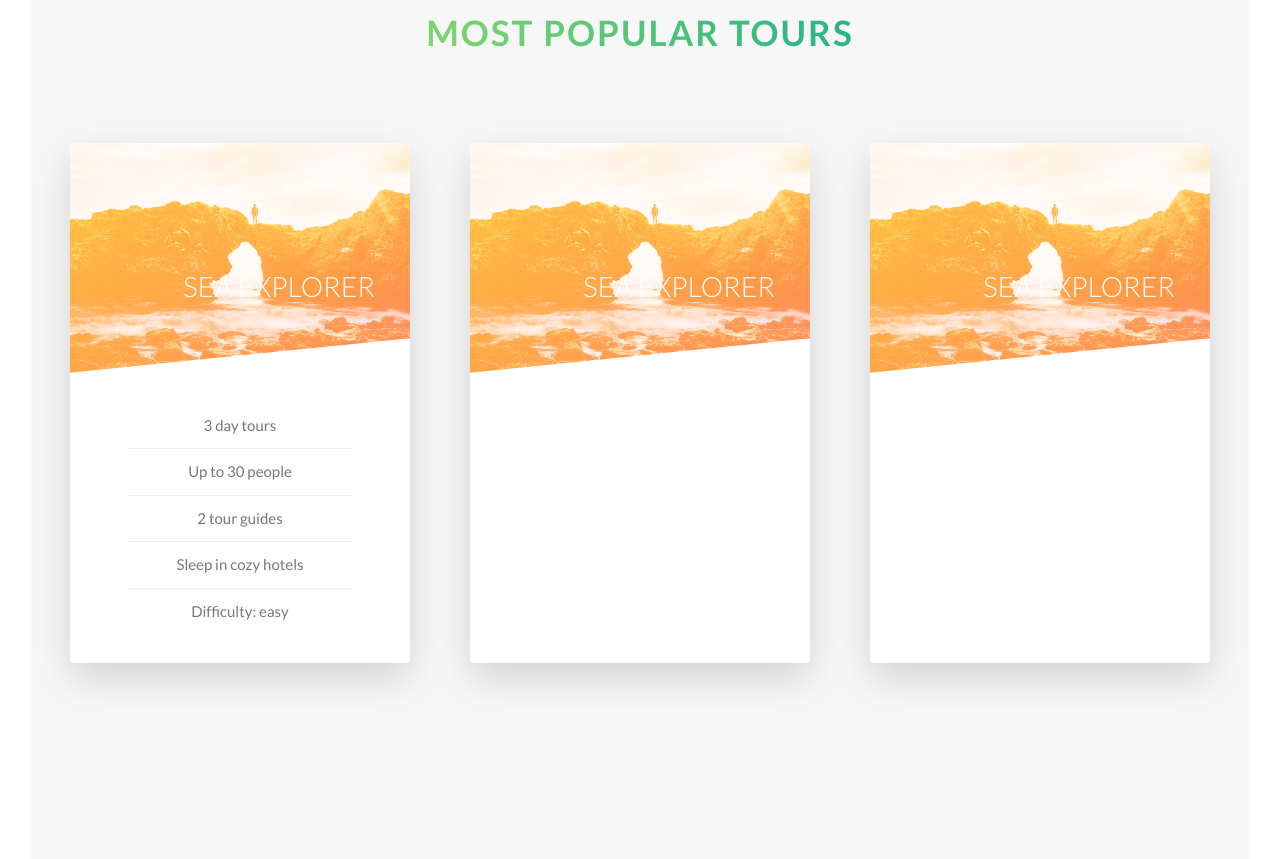
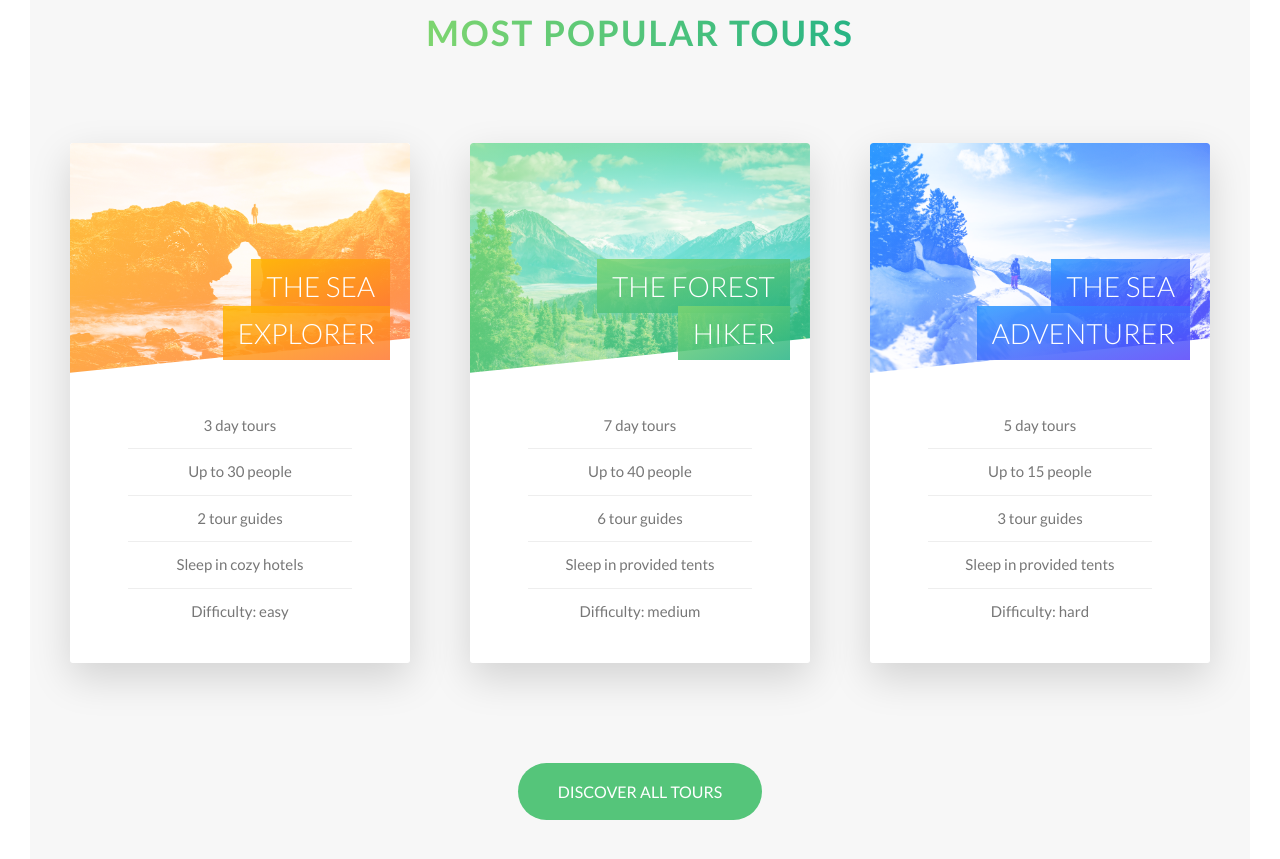
Before and after one commit to fenagel/nature-tours, a website: page index.html in a window 1280 px wide. Shown: the part 2317-3176 px from the top of the page. Drawn offline with Linux system fonts and the light colour scheme.

Commit message:
finished design and content of cards in features section

```diff
--- a/index.html
+++ b/index.html
@@ -139,8 +139,8 @@
               <div class="card__side card__side--front card__side--front-1">
                 <div class="card__picture card__picture-1">&nbsp</div>
                 <h4 class="card__heading">
-                  <span class="card__heading-span card__heading-span-1"
-                    >Sea Explorer</span
+                  <span class="card__heading-span card__heading-span--1"
+                    >The Sea Explorer</span
                   >
                 </h4>
                 <div class="card__details">
@@ -154,7 +154,13 @@
                 </div>
               </div>
               <div class="card__side card__side--back card__side--back-1">
-                Back
+                <div class="card__cta">
+                  <div class="card__price-box">
+                    <p class="card__price-only">Only</p>
+                    <p class="card__price-value">$297</p>
+                  </div>
+                  <a href="#" class="btn btn--white">Book now!</a>
+                </div>
               </div>
             </div>
           </div>
@@ -163,13 +169,29 @@
               <div class="card__side card__side--front card__side--front-2">
                 <div class="card__picture card__picture-2">&nbsp</div>
                 <h4 class="card__heading">
-                  <span class="card__heading-span card__heading-span-1"
-                    >Sea Explorer</span
+                  <span class="card__heading-span card__heading-span--2"
+                    >The Forest Hiker</span
                   >
                 </h4>
-                <div class="card__details"></div>
+                <div class="card__details">
+                  <ul>
+                    <li>7 day tours</li>
+                    <li>Up to 40 people</li>
+                    <li>6 tour guides</li>
+                    <li>Sleep in provided tents</li>
+                    <li>Difficulty: medium</li>
+                  </ul>
+                </div>
               </div>
-              <div class="card__side card__side--back">Back</div>
+              <div class="card__side card__side--back">
+                <div class="card__cta">
+                  <div class="card__price-box">
+                    <p class="card__price-only">Only</p>
+                    <p class="card__price-value">$497</p>
+                  </div>
+                  <a href="#" class="btn btn--white">Book now!</a>
+                </div>
+              </div>
             </div>
           </div>
           <div class="col-1-of-3">
@@ -177,15 +199,34 @@
               <div class="card__side card__side--front card__side--front-3">
                 <div class="card__picture card__picture-3">&nbsp</div>
                 <h4 class="card__heading">
-                  <span class="card__heading-span card__heading-span-1"
-                    >Sea Explorer</span
+                  <span class="card__heading-span card__heading-span--3"
+                    >The Sea Adventurer</span
                   >
                 </h4>
-                <div class="card__details"></div>
+                <div class="card__details">
+                  <ul>
+                    <li>5 day tours</li>
+                    <li>Up to 15 people</li>
+                    <li>3 tour guides</li>
+                    <li>Sleep in provided tents</li>
+                    <li>Difficulty: hard</li>
+                  </ul>
+                </div>
               </div>
-              <div class="card__side card__side--back">Back</div>
+              <div class="card__side card__side--back">
+                <div class="card__cta">
+                  <div class="card__price-box">
+                    <p class="card__price-only">Only</p>
+                    <p class="card__price-value">$897</p>
+                  </div>
+                  <a href="#" class="btn btn--white">Book now!</a>
+                </div>
+              </div>
             </div>
           </div>
+        </div>
+        <div class="u-center-text u-margin-top-huge">
+          <a href="#" class="btn btn--green">Discover all tours</a>
         </div>
       </section>
     </main>
--- a/sass/base/_utilities.scss
+++ b/sass/base/_utilities.scss
@@ -13,3 +13,11 @@
 .u-margin-bottom-small {
   margin-bottom: 1.5rem;
 }
+
+.u-margin-top-big {
+  margin-top: 8rem;
+}
+
+.u-margin-top-huge {
+  margin-top: 10rem;
+}
--- a/sass/components/_button.scss
+++ b/sass/components/_button.scss
@@ -24,6 +24,15 @@
   &:active {
     transform: translateY(-1px);
     box-shadow: 0 0.5rem 1rem rgba($color-black, 0.2);
+  }
+
+  &--green {
+    background-color: $color-primary;
+    color: $color-white;
+
+    &::after {
+      background-color: $color-primary;
+    }
   }
 
   &--white {
--- a/sass/components/_card.scss
+++ b/sass/components/_card.scss
@@ -51,6 +51,8 @@
     background-blend-mode: screen;
     -webkit-clip-path: polygon(0 0, 100% 0, 100% 85%, 0 100%);
     clip-path: polygon(0 0, 100% 0, 100% 85%, 0 100%);
+    border-top-left-radius: 3px;
+    border-top-right-radius: 3px;
 
     &-1 {
       background-image: url(../img/nat-5.jpg),
@@ -62,20 +64,20 @@
     }
 
     &-2 {
-      background-image: url(../img/nat-5.jpg),
+      background-image: url(../img/nat-6.jpg),
         linear-gradient(
           to right bottom,
-          $color-secondary-light,
-          $color-secondary-dark
+          $color-primary-light,
+          $color-primary-dark
         );
     }
 
     &-3 {
-      background-image: url(../img/nat-5.jpg),
+      background-image: url(../img/nat-7.jpg),
         linear-gradient(
           to right bottom,
-          $color-secondary-light,
-          $color-secondary-dark
+          $color-tertiary-light,
+          $color-tertiary-dark
         );
     }
   }
@@ -104,6 +106,22 @@
         rgba($color-secondary-dark, 0.85)
       );
     }
+
+    &--2 {
+      background-image: linear-gradient(
+        to right bottom,
+        rgba($color-primary-light, 0.85),
+        rgba($color-primary-dark, 0.85)
+      );
+    }
+
+    &--3 {
+      background-image: linear-gradient(
+        to right bottom,
+        rgba($color-tertiary-light, 0.85),
+        rgba($color-tertiary-dark, 0.85)
+      );
+    }
   }
 
   &__details {
@@ -125,4 +143,29 @@
       }
     }
   }
+  // Front Side Styling
+  &__cta {
+    position: absolute;
+    top: 50%;
+    left: 50%;
+    transform: translate(-50%, -50%);
+    width: 90%;
+    text-align: center;
+  }
+
+  &__price-box {
+    text-align: center;
+    color: $color-white;
+    margin-bottom: 8rem;
+  }
+
+  &__price-only {
+    font-size: 1.4rem;
+    text-transform: uppercase;
+  }
+
+  &__price-value {
+    font-size: 6rem;
+    font-weight: 100;
+  }
 }
--- a/sass/pages/_home.scss
+++ b/sass/pages/_home.scss
@@ -24,6 +24,6 @@
 
 .section-tours {
   background-color: $color-grey-light-1;
-  padding: 25rem 0 50rem 0;
+  padding: 25rem 0 15rem 0;
   margin-top: -10rem;
 }
```
Also changed, not shown: css/style.css.
